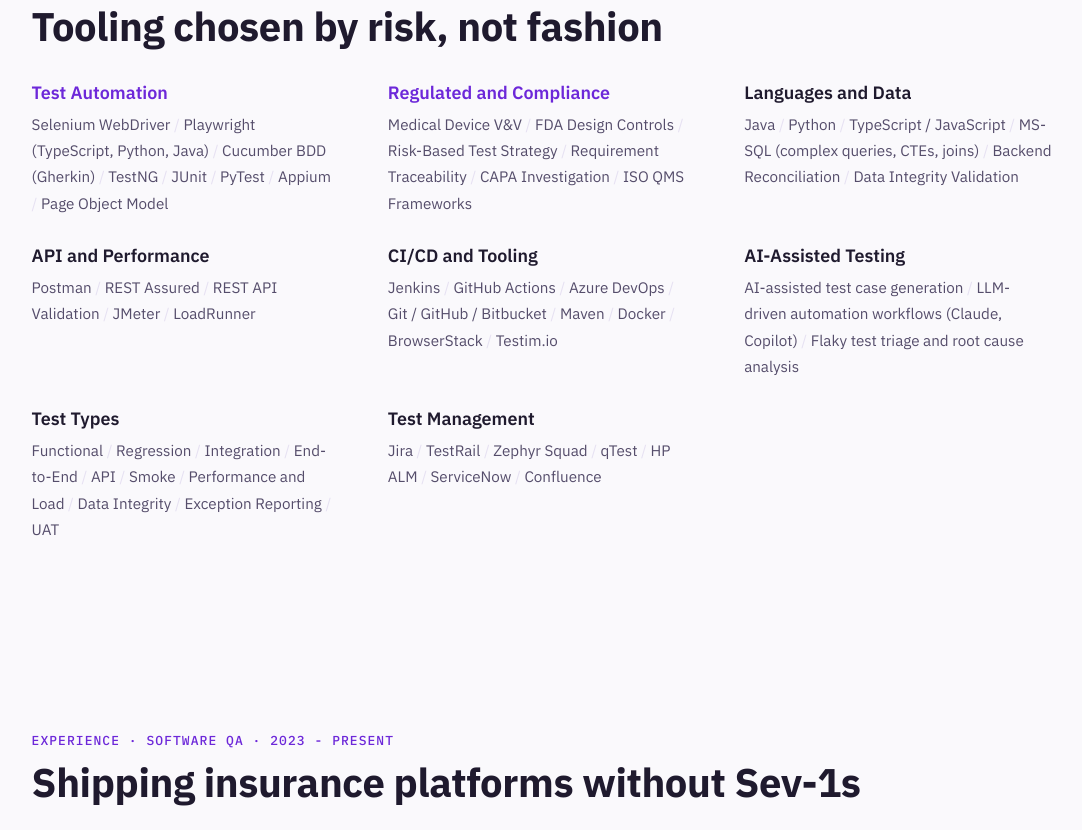
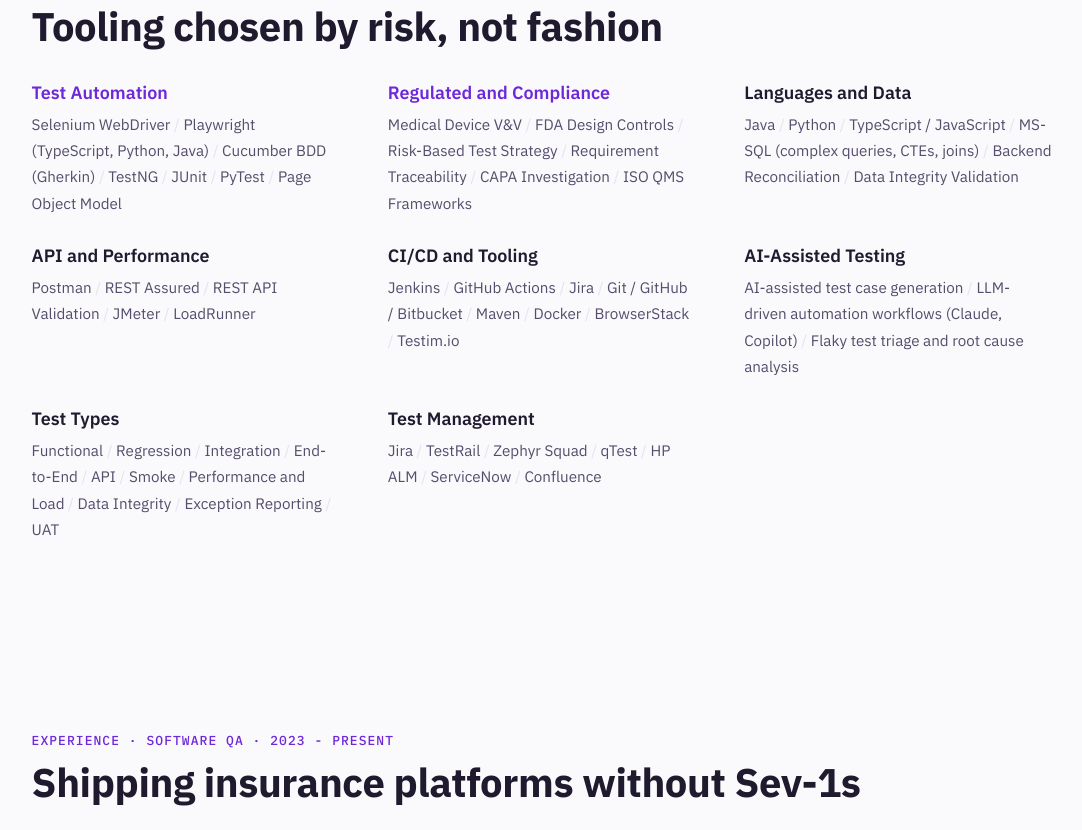
Before and after one commit to krishnaharshap/professional-website-resume, a website with bundled scripts: page index.html in a window 1280 px wide. Shown: the part 950-1780 px from the top of the page, without its empty margins (98-1180 px from the left). Built offline with nearby package versions, Linux system fonts and the light colour scheme.

Commit message:
Remove Appium and Azure DevOps, add Jira
Fix skills list to match actual tools used.

```diff
--- a/data/resume-data.json
+++ b/data/resume-data.json
@@ -11,7 +11,6 @@
         "TestNG",
         "JUnit",
         "PyTest",
-        "Appium",
         "Page Object Model"
       ]
     },
@@ -56,7 +55,7 @@
       "items": [
         "Jenkins",
         "GitHub Actions",
-        "Azure DevOps",
+        "Jira",
         "Git / GitHub / Bitbucket",
         "Maven",
         "Docker",
--- a/index.html
+++ b/index.html
@@ -1,5 +1,5 @@
 <!DOCTYPE html>
-<html lang="en" data-content-version="2026-07-02b">
+<html lang="en" data-content-version="2026-07-02c">
 <head>
 <meta charset="UTF-8">
 <meta name="viewport" content="width=device-width, initial-scale=1.0">
```
Also changed, not shown: 1 other file.
